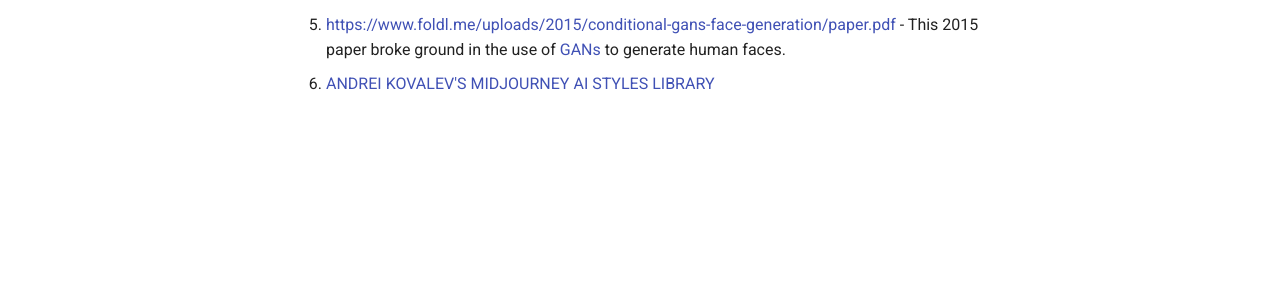
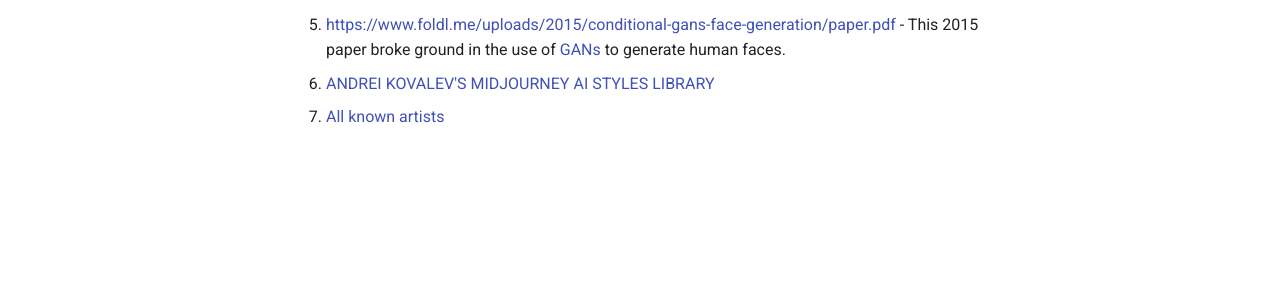
Before and after one commit to CoderDojoTC/generative-art, an MkDocs documentation site: the page built from docs/references.md, in a window 1280 px wide. Shown: the part 376-676 px from the top of the page. Built offline with MkDocs 1.6.1 and Material for MkDocs 9.7.7, drawn with Linux system fonts in a browser that asks for light colours; comment, search, counter and statistics services are not loaded.

Commit message:
updated content

```diff
--- a/docs/references.md
+++ b/docs/references.md
@@ -6,3 +6,4 @@
 4. [Ars Technica: With Stable Diffusion, you may never believe what you see online again](https://arstechnica.com/information-technology/2022/09/with-stable-diffusion-you-may-never-believe-what-you-see-online-again/) Sept 6th, 2022
 5. [https://www.foldl.me/uploads/2015/conditional-gans-face-generation/paper.pdf](https://www.foldl.me/uploads/2015/conditional-gans-face-generation/paper.pdf) - This 2015 paper broke ground in the use of [GANs](glossary#generative-adversarial-network) to generate human faces.
 6. [ANDREI KOVALEV'S MIDJOURNEY AI STYLES LIBRARY](https://ckovalev.com/midjourney-ai/techniques)
+7. [All known artists](https://stablediffusion.fr/artists)
```
